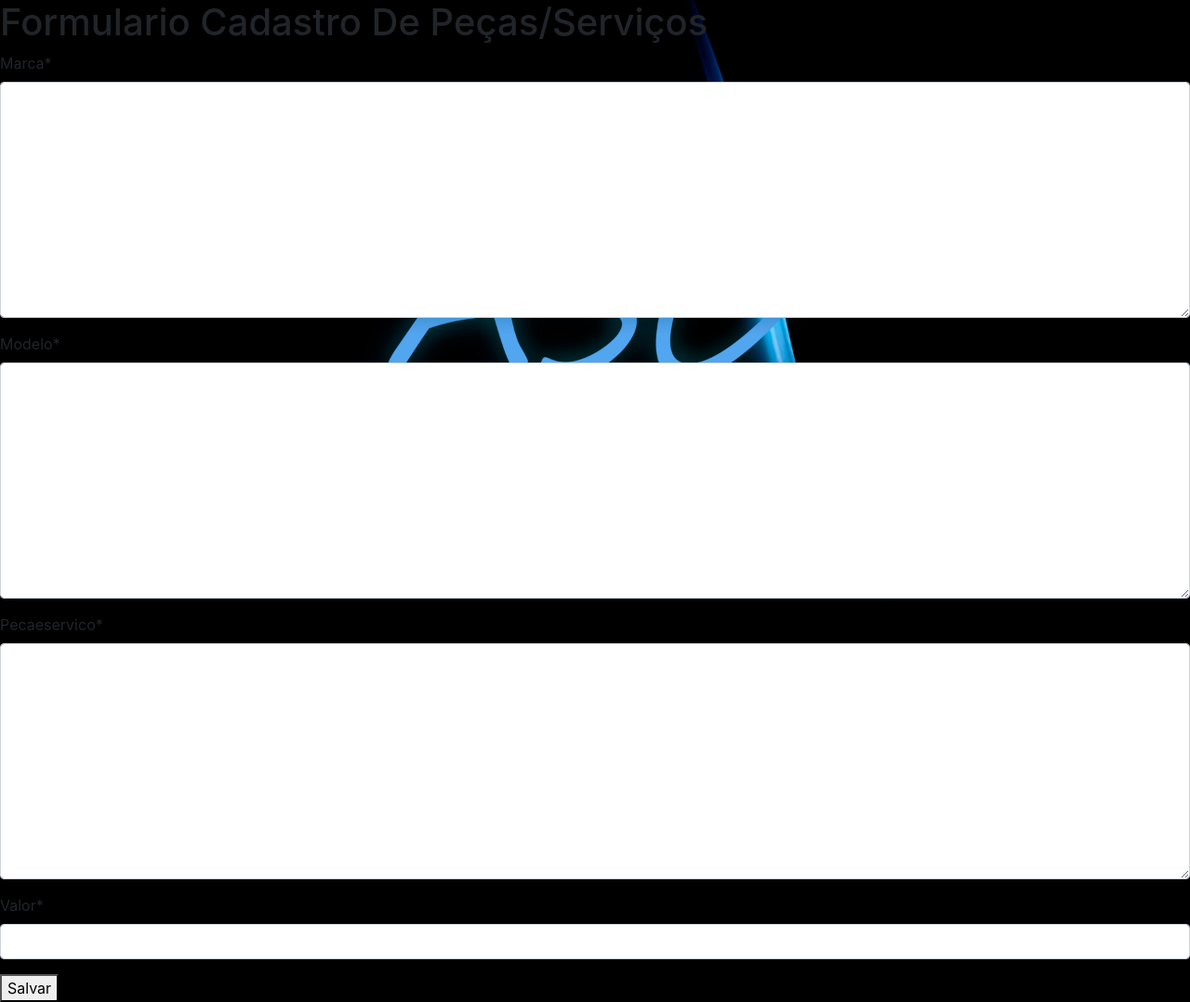
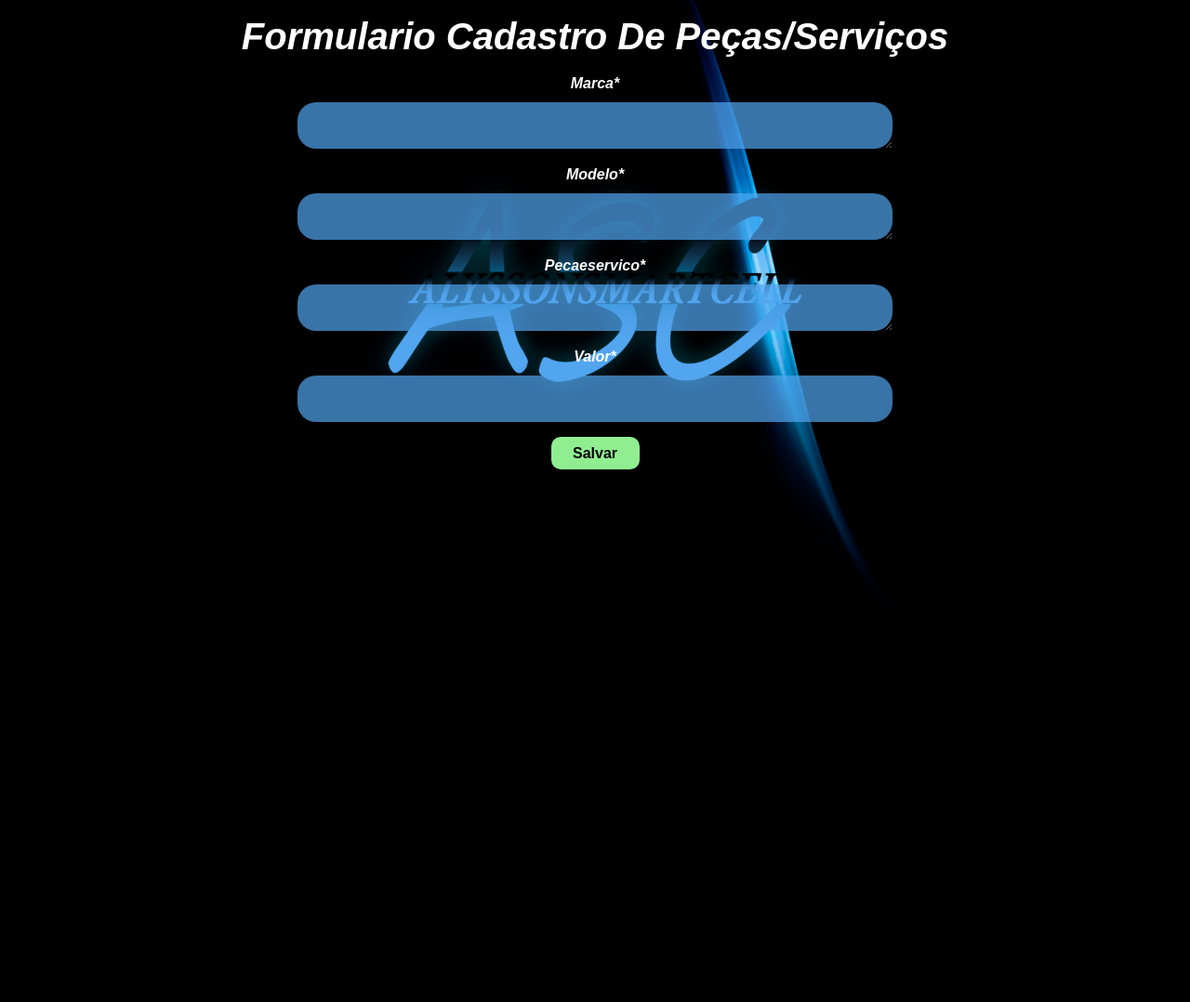
Before and after one commit to AlyssonSmartCell/ASC-Sistem-Web, a Django app: page /cadastrodepecas in a window 1280 px wide. Shown: the part 72-1150 px from the top of the page at 93% size. After the commit the page ends 691 px from the top, so only its background shows below. Run offline with Django 4.2, Linux system fonts and the light colour scheme; some libraries are stand-ins or nearby versions.

Commit message:
estilizacoe finalizaadas

```diff
--- /dev/null
+++ b/ASC_web_sis/static/css/cdp.css
@@ -0,0 +1,47 @@
+h1{
+    color: white;
+    text-align: center;
+    font-family: Arial, Helvetica, sans-serif;
+    font-style: italic;
+    font-weight: bold;
+    margin-top: 15px;
+    margin-bottom: 15px;
+}
+#id_marca.textarea.form-control,#id_modelo.textarea.form-control,#id_pecaeservico.textarea.form-control, #id_valor.numberinput.form-control{
+    color: black;
+    text-align: center ;
+    height: 50px;
+    width: 50%;
+    border: none;
+    border-radius: 20px;
+    opacity: 70%;
+    align-items: center;
+    background-color: #52a5ef ;
+    font-weight: bold;
+    font-size: 20px;
+    margin: 0 auto;
+
+}
+button{
+    text-align: center;
+    background-color: lightgreen;
+    border: none;
+    font-family: Arial, Helvetica, sans-serif;
+    font-weight: bold;
+    margin: 0 auto;
+    width: 95px;
+    height: 35px;
+    display: block;
+    border-radius: 10px;
+    margin-top: 15px;
+
+}
+
+
+#div_id_marca,#div_id_modelo,#div_id_pecaeservico,#div_id_valor{
+    color: white;
+    font-family: Arial, Helvetica, sans-serif;
+    font-weight: bold;
+    text-align: center;
+    font-style: italic;
+}
--- a/ASC_web_sis/users/templates/users/cadastropecas.html
+++ b/ASC_web_sis/users/templates/users/cadastropecas.html
@@ -1,6 +1,8 @@
 {% extends 'users/base.html' %}
 {% block conteudo %}
 {% load crispy_forms_tags %}
+{% load static %}
+<link rel="stylesheet" href="{% static 'css/cdp.css' %}">
 <form action="" method="post">
     {% csrf_token %}
     <h1>Formulario Cadastro De Peças/Serviços</h1>
```
Also changed, not shown: ASC_web_sis/db.sqlite3.
